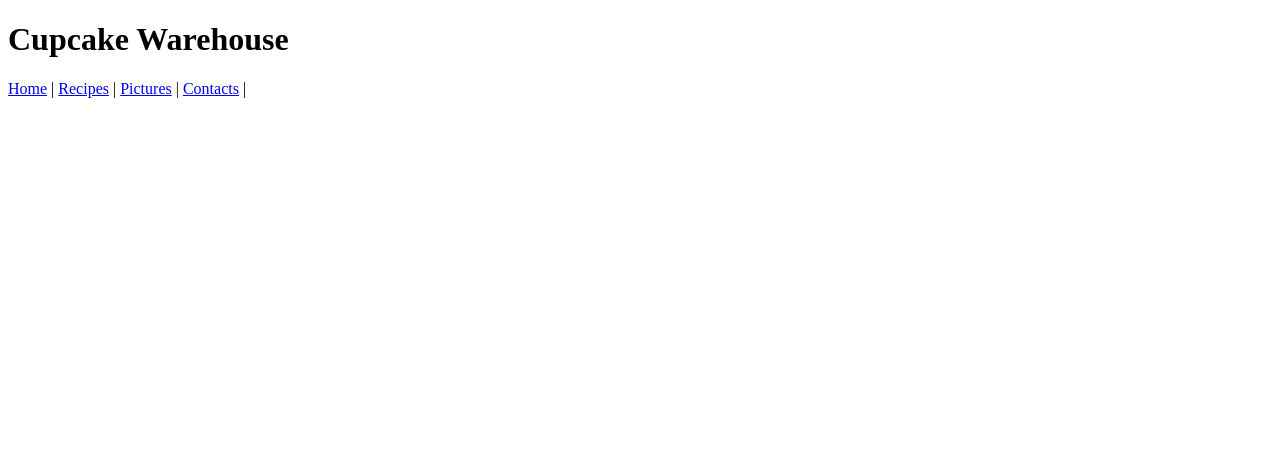
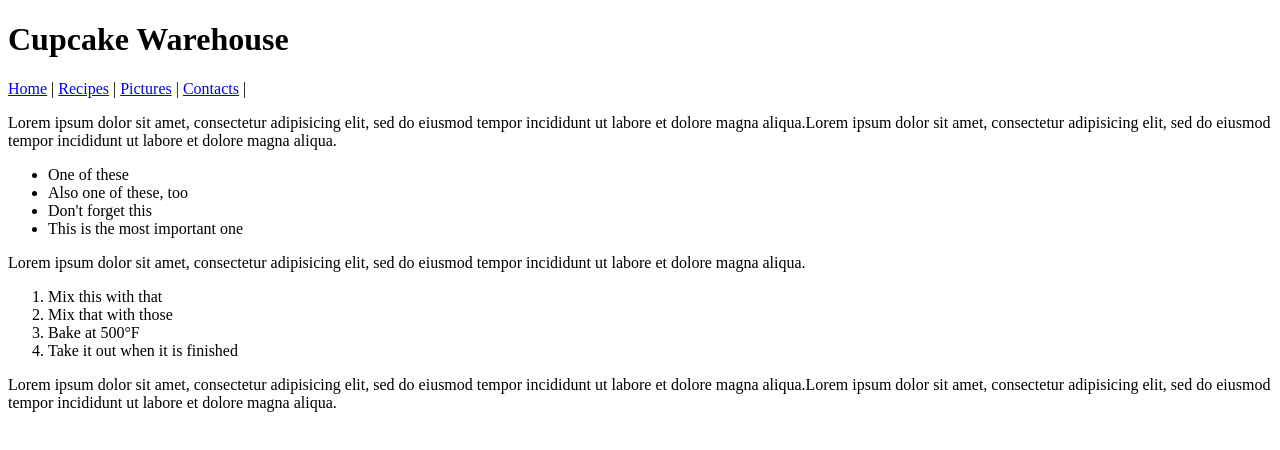
Before and after one commit to DanielMunger/Cupcake-Warehouse, a plain HTML site: page cupcake-shop/recipes.html in a window 1280 px wide. Drawn offline with Linux system fonts and the light colour scheme.

Commit message:
Finished basic frame of cupcake-warehouse.html

```diff
--- a/cupcake-shop/recipes.html
+++ b/cupcake-shop/recipes.html
@@ -12,5 +12,23 @@
       <a href="pictures.html">Pictures</a> |
       <a href="contacts.html">Contacts</a> |
     </nav>
+    <p class"reg-text">Lorem ipsum dolor sit amet, consectetur adipisicing elit, sed do eiusmod tempor incididunt ut labore et dolore magna aliqua.Lorem ipsum dolor sit amet, consectetur adipisicing elit, sed do eiusmod tempor incididunt ut labore et dolore magna aliqua.
+    </p>
+    <ul class="reg-text ">
+      <li>One of these</li>
+      <li>Also one of these, too</li>
+      <li>Don't forget this</li>
+      <li>This is the most important one</li>
+    </ul>
+    <p class"reg-text">Lorem ipsum dolor sit amet, consectetur adipisicing elit, sed do eiusmod tempor incididunt ut labore et dolore magna aliqua.
+    </p>
+    <ol class="reg-text">
+      <li>Mix this with that</li>
+      <li>Mix that with those</li>
+      <li>Bake at 500°F</li>
+      <li>Take it out when it is finished</li>
+    </ol>
+    <p class"reg-text">Lorem ipsum dolor sit amet, consectetur adipisicing elit, sed do eiusmod tempor incididunt ut labore et dolore magna aliqua.Lorem ipsum dolor sit amet, consectetur adipisicing elit, sed do eiusmod tempor incididunt ut labore et dolore magna aliqua.
+    </p>
   </body>
 </html>
```
Also changed, not shown: cupcake-shop/contacts.html (+8 -0 lines), cupcake-shop/index.html (+3 -0 lines), cupcake-shop/pictures.html (+7 -0 lines), cupcake-shop/images/birthday.jpg (added), cupcake-shop/images/chef.png (added), cupcake-shop/images/cupcake.jpg (added), cupcake-shop/images/home-image.jpg (added), cupcake-shop/images/steve.jpg (added), cupcake-shop/images/super.jpg (added), cupcake-shop/images/wedding.jpg (added).
